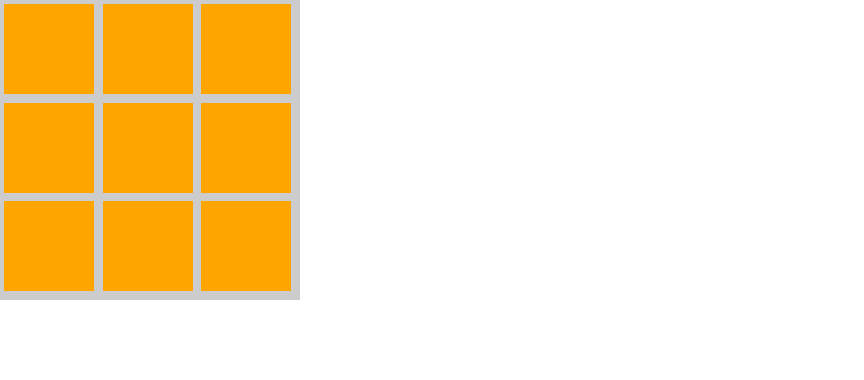
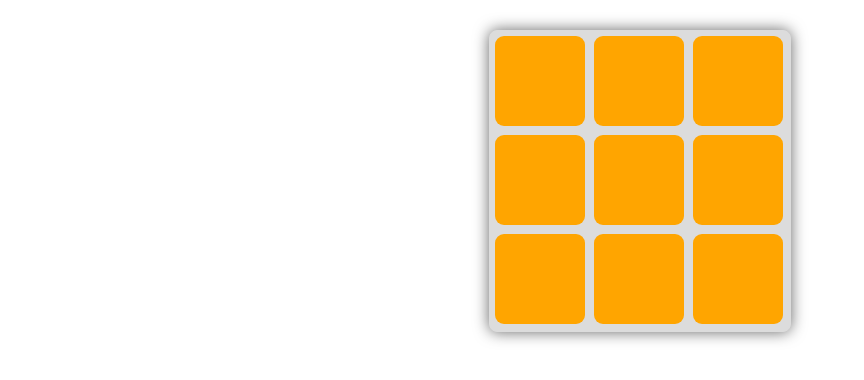
Before and after one commit to anyueemo/HTTP_CSS, a plain HTML site: page index.html in a window 1280 px wide. Shown: the whole page, without its empty margins (0-864 px from the left). Drawn offline with Linux system fonts and the light colour scheme.

Commit message:
rename 20160811

```diff
--- a/Task1.html
+++ b/index.html
@@ -4,9 +4,28 @@
 <meta http-equiv="Content-Type" content="text/html; charset=utf-8" />
 <title>九宫格布局</title>
 <style type="text/css">
-body{margin:0; padding:0;}
-.outer{height:300px;width:300px;background: #CCC;}
-.inter1,.inter2,.inter3,.inter4,.inter5,.inter6,.inter7,.inter8,.inter9{float:left;height:30%;width:30%;background:orange;margin: 4.2px}
+body{
+	margin:0;
+	padding:0;
+}
+.outer{
+	height:300px;
+	width:300px;
+	background:#DCDCDC;
+	border: 1px solid #DCDCDC;
+	border-radius: 8px;
+	box-shadow: #666 0px 0px 15px;
+	margin:30px auto;
+}
+.inter1,.inter2,.inter3,.inter4,.inter5,.inter6,.inter7,.inter8,.inter9{
+	float:left;
+	height:30%;
+	width:30%;
+	background:
+	orange;
+	margin: 1.5%;
+	border-radius:10%;
+}
 </style>
 </head>
 
```
